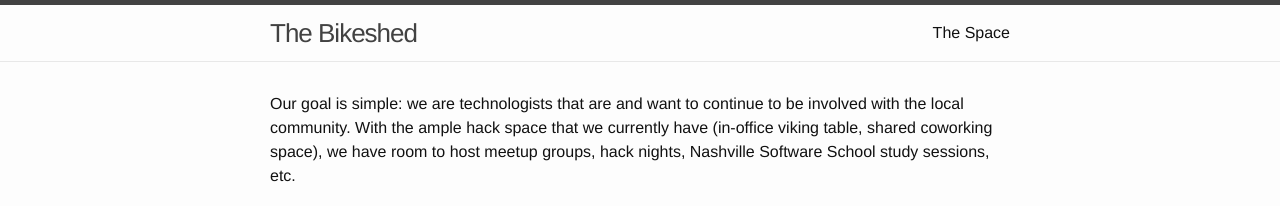
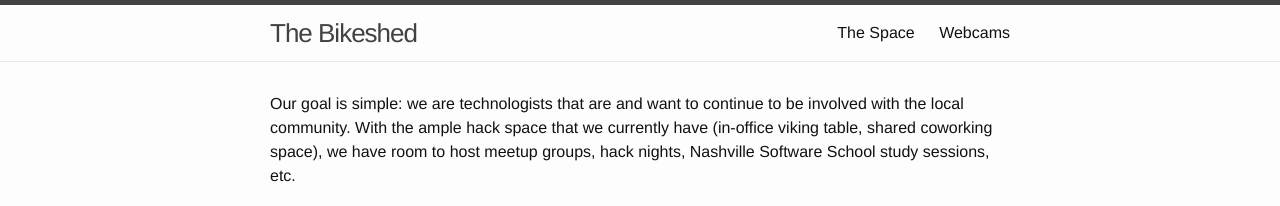
Before and after one commit to websages/thebikeshed.io, a Jekyll site: the page built from index.html, in a window 1280 px wide. Shown: the top 206 px of the page. Built offline with Jekyll 4.4.1, drawn with Linux system fonts in a browser that asks for light colours.

Commit message:
Link to webcams

```diff
--- a/_includes/header.html
+++ b/_includes/header.html
@@ -19,6 +19,7 @@
             <a class="page-link" href="{{ my_page.url | prepend: site.baseurl }}">{{ my_page.title }}</a>
           {% endif %}
         {% endfor %}
+        <a class="page-link" href="https://puppycam.thebikeshed.io/">Webcams</a>
       </div>
     </nav>
 
```
